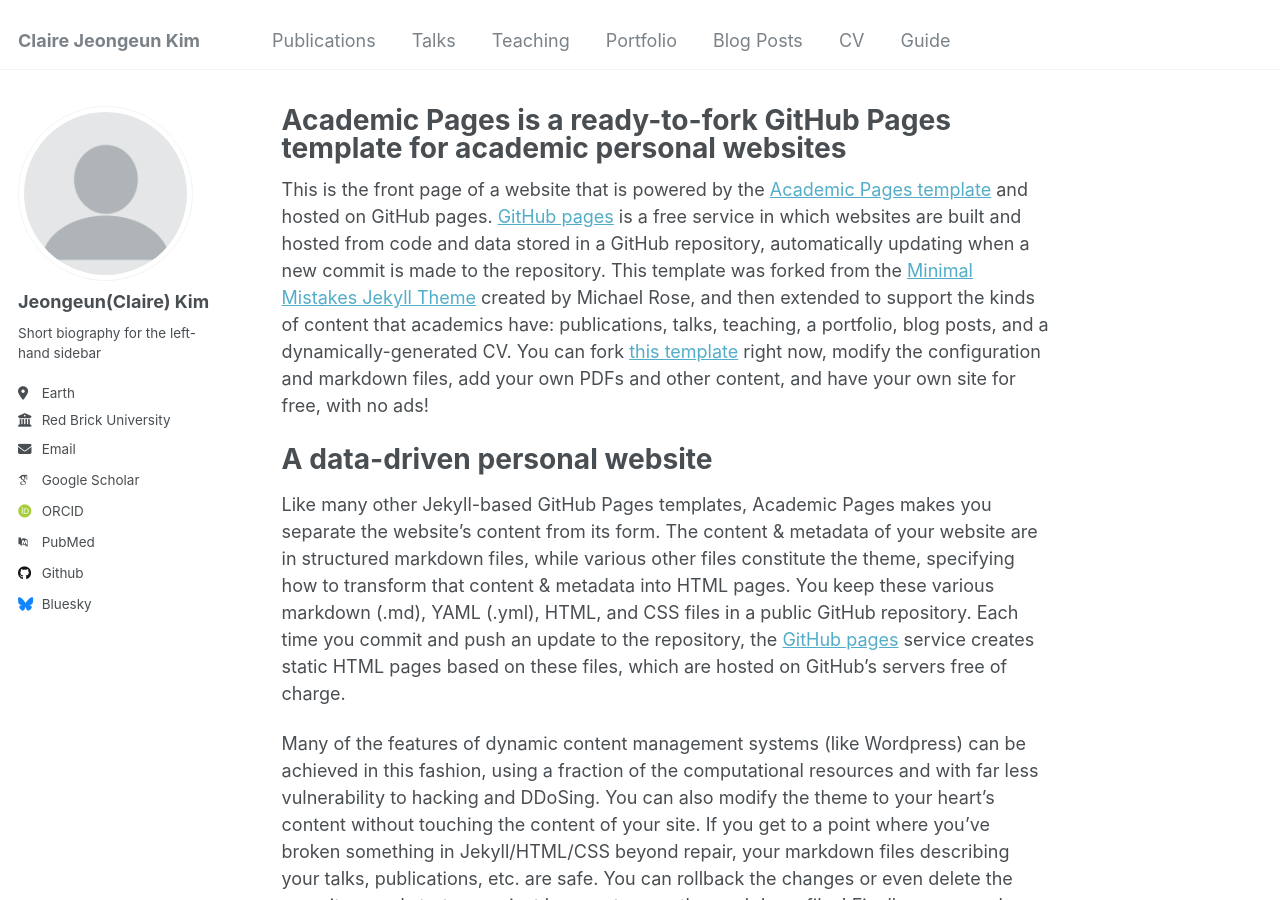
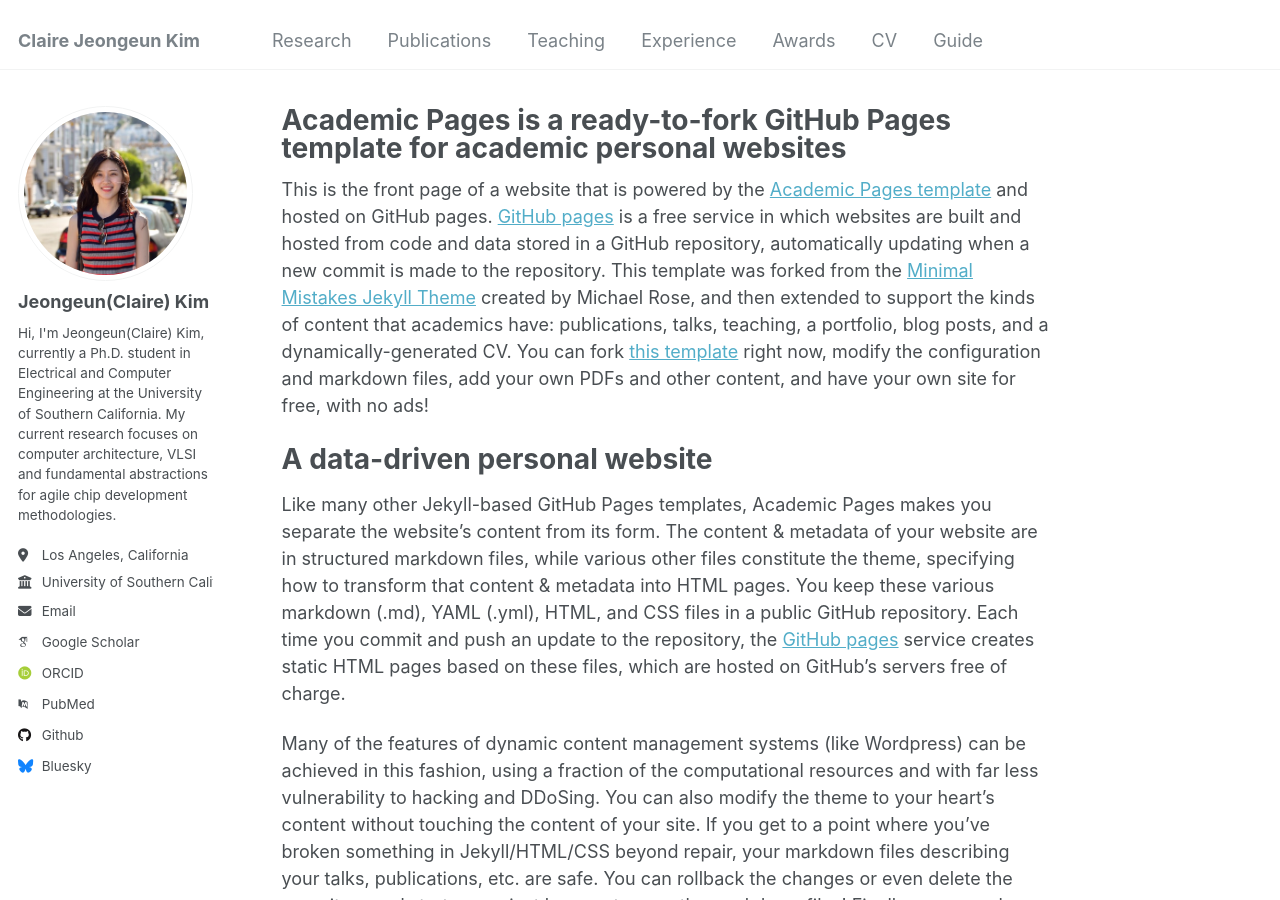
Before and after one commit to JEClaire/jeclaire.github.io, a Jekyll site: the page built from _pages/about.md, in a window 1280 px wide and 900 px high. Built offline with Jekyll 4.4.1, drawn with Linux system fonts in a browser that asks for light colours; some web fonts are replaced.

Commit message:
profile update

```diff
--- a/_config.yml
+++ b/_config.yml
@@ -12,7 +12,7 @@
 title_separator          : "-"
 name                     : &name "Claire Kim"
 description              : &description "personal description"
-url                      : https://academicpages.github.io # the base hostname & protocol for your site e.g. "https://[your GitHub username].github.io"
+url                      : https://jeclaire.github.io # the base hostname & protocol for your site e.g. "https://[your GitHub username].github.io"
 baseurl                  : "" # the subpath of your site, e.g. "/blog"
 repository               : "academicpages/academicpages.github.io"
 
@@ -21,12 +21,12 @@
 #               Additional customization can be done by editing /_includes/author-profile.html
 author:
   # Biographic information
-  avatar           : "profile.png"
+  avatar           : "profile_claire.jpg"
   name             : "Jeongeun(Claire) Kim"
   pronouns         : # example: "she/her"
-  bio              : "Short biography for the left-hand sidebar"
-  location         : "Earth"
-  employer         : "Red Brick University"
+  bio              : "Hi, I'm Jeongeun(Claire) Kim, currently a Ph.D. student in Electrical and Computer Engineering at the University of Southern California. My current research focuses on computer architecture, VLSI and fundamental abstractions for agile chip development methodologies."
+  location         : "Los Angeles, California"
+  employer         : "University of Southern California"
   uri              : # URL
   email            : "kimjeong@usc.edu"
 
--- a/_data/navigation.yml
+++ b/_data/navigation.yml
@@ -5,20 +5,21 @@
 # prevent it from being included in the site.
 
 main:
+
+  - title: "Research"
+    url: /educations/
+
   - title: "Publications"
     url: /publications/
-
-  - title: "Talks"
-    url: /talks/
 
   - title: "Teaching"
     url: /teaching/
 
-  - title: "Portfolio"
-    url: /portfolio/
+  - title: "Experience"
+    url: /experience/
 
-  - title: "Blog Posts"
-    url: /year-archive/
+  - title: "Awards"
+    url: /awards/
 
   - title: "CV"
     url: /cv/
```
Also changed, not shown: _awards/2014-spring-teaching-1.md (added, +20 -0 lines), _awards/2015-spring-teaching-2.md (added, +20 -0 lines), _experience/2012-03-01-talk-1.md (added, +11 -0 lines), _experience/2013-03-01-tutorial-1.md (added, +13 -0 lines), _experience/2014-02-01-talk-2.md (added, +13 -0 lines), _experience/2014-03-01-talk-3.md (added, +11 -0 lines), images/profile_claire.jpg (added).
